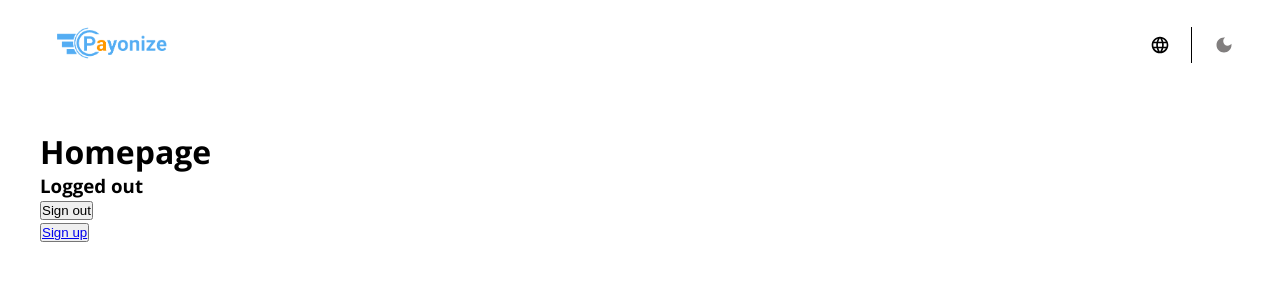
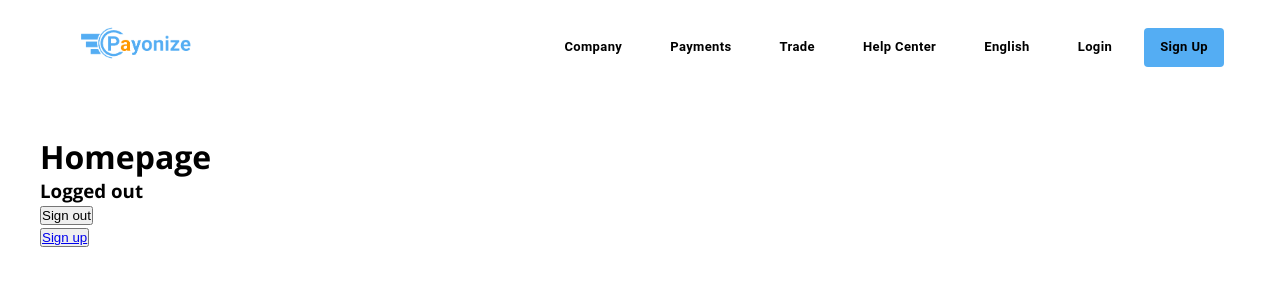
Before and after one commit to doseamp/web-frontend, a React (Create React App) app: page / in a window 1280 px wide. Shown: the top 300 px of the page. Built offline with nearby package versions, Linux system fonts and the light colour scheme; no server answers.

Commit message:
Completed navbar for desktop

```diff
--- /dev/null
+++ b/src/components/MainMenu.jsx
@@ -0,0 +1,184 @@
+import { Stack, Button } from "@mui/material";
+import { Link } from "react-router-dom";
+
+const MainMenu = () => {
+  return (
+    <Stack
+      direction="row"
+      sx={{
+        marginLeft: "auto",
+      }}
+    >
+      <Button
+        size="small"
+        sx={{
+          py: 1,
+          px: 2,
+          mx: 1,
+          fontWeight: "bold",
+          textTransform: "capitalize",
+          background: "#ffffff",
+          ":hover": {
+            boxShadow: "#54adf3",
+          },
+        }}
+      >
+        <Link
+          to="/"
+          style={{
+            textDecoration: "none",
+            color: "#000000",
+          }}
+        >
+          Company
+        </Link>
+      </Button>
+      <Button
+        size="small"
+        sx={{
+          py: 1,
+          px: 2,
+          mx: 1,
+          fontWeight: "bold",
+          textTransform: "capitalize",
+          background: "#ffffff",
+          ":hover": {
+            boxShadow: "#54adf3",
+          },
+        }}
+      >
+        <Link
+          to="/"
+          style={{
+            textDecoration: "none",
+            color: "#000000",
+          }}
+        >
+          Payments
+        </Link>
+      </Button>
+      <Button
+        size="small"
+        sx={{
+          py: 1,
+          px: 2,
+          mx: 1,
+          fontWeight: "bold",
+          textTransform: "capitalize",
+          background: "#ffffff",
+          ":hover": {
+            boxShadow: "#54adf3",
+          },
+        }}
+      >
+        <Link
+          to="/"
+          style={{
+            textDecoration: "none",
+            color: "#000000",
+          }}
+        >
+          Trade
+        </Link>
+      </Button>
+      <Button
+        size="small"
+        sx={{
+          py: 1,
+          px: 2,
+          mx: 1,
+          fontWeight: "bold",
+          textTransform: "capitalize",
+          background: "#ffffff",
+          ":hover": {
+            boxShadow: "#54adf3",
+          },
+        }}
+      >
+        <Link
+          to="/"
+          style={{
+            textDecoration: "none",
+            color: "#000000",
+          }}
+        >
+          Help center
+        </Link>
+      </Button>
+      <Button
+        size="small"
+        sx={{
+          py: 1,
+          px: 2,
+          mx: 1,
+          fontWeight: "bold",
+          textTransform: "capitalize",
+          background: "#ffffff",
+          ":hover": {
+            boxShadow: "#54adf3",
+          },
+        }}
+      >
+        <Link
+          to="/"
+          style={{
+            textDecoration: "none",
+            color: "#000000",
+          }}
+        >
+          English
+        </Link>
+      </Button>
+      <Button
+        size="small"
+        sx={{
+          py: 1,
+          px: 2,
+          mx: 1,
+          fontWeight: "bold",
+          textTransform: "capitalize",
+          background: "#ffffff",
+          ":hover": {
+            boxShadow: "#54adf3",
+          },
+        }}
+      >
+        <Link
+          to="/login"
+          style={{
+            textDecoration: "none",
+            color: "#000000",
+          }}
+        >
+          Login
+        </Link>
+      </Button>
+      <Button
+        size="small"
+        sx={{
+          py: 1,
+          px: 2,
+          mx: 1,
+          fontWeight: "bold",
+          textTransform: "capitalize",
+          background: "#54adf3",
+          ":hover": {
+            background: "#54adf3",
+          },
+        }}
+      >
+        <Link
+          to="/signup"
+          style={{
+            textDecoration: "none",
+            color: "#000000",
+          }}
+        >
+          Sign up
+        </Link>
+      </Button>
+    </Stack>
+  );
+};
+
+export default MainMenu;
--- /dev/null
+++ b/src/components/MainNavbar.jsx
@@ -0,0 +1,31 @@
+import { AppBar, Toolbar } from "@mui/material";
+import { Container } from "@mui/system";
+import { Link } from "react-router-dom";
+import MainMenu from "./MainMenu";
+
+const MainNavbar = () => {
+  return (
+    <Container maxWidth="xl">
+      <AppBar
+        position="static"
+        display="flex"
+        sx={{
+          background: "#ffffff",
+          boxShadow: "none",
+          // alignItems: "center",
+          justifyContent: "center",
+        }}
+      >
+        <Toolbar>
+          <Link to="/">
+            <img src="logo.png" alt="logo" style={{ width: 175, height: 90 }} />
+          </Link>
+
+          <MainMenu />
+        </Toolbar>
+      </AppBar>
+    </Container>
+  );
+};
+
+export default MainNavbar;
--- a/src/layouts/RootLayout.js
+++ b/src/layouts/RootLayout.js
@@ -1,11 +1,12 @@
 import { Outlet } from "react-router-dom";
 import Navbar from "../components/Navbar";
+import MainNavbar from "../components/MainNavbar";
 
 const RootLayout = () => {
   return (
     <div>
-      <Navbar />
-
+      {/* <Navbar /> */}
+      <MainNavbar />
       <main>
         <Outlet />
       </main>
```
Also changed, not shown: src/components/MobileMenu.jsx (added, +67 -0 lines).
